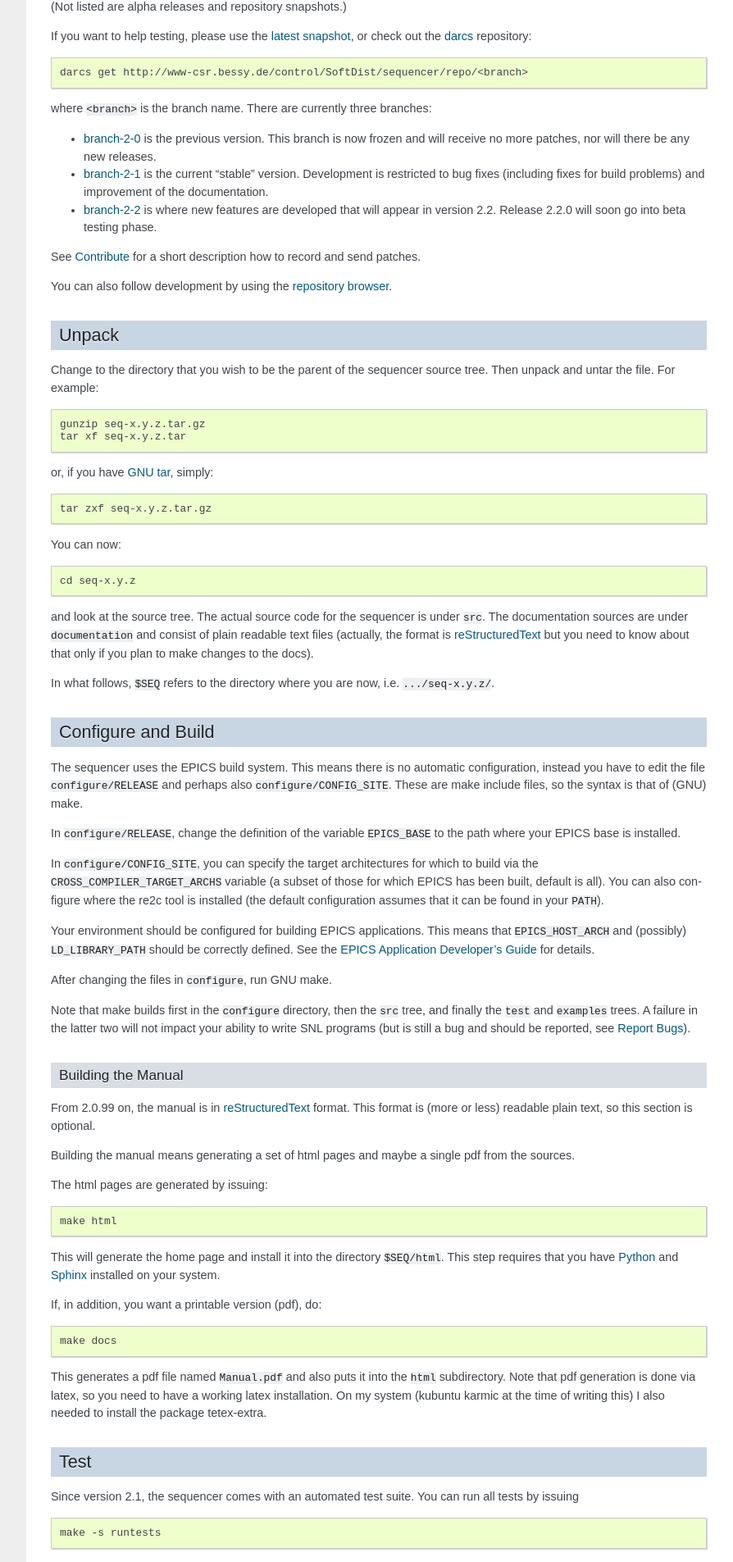
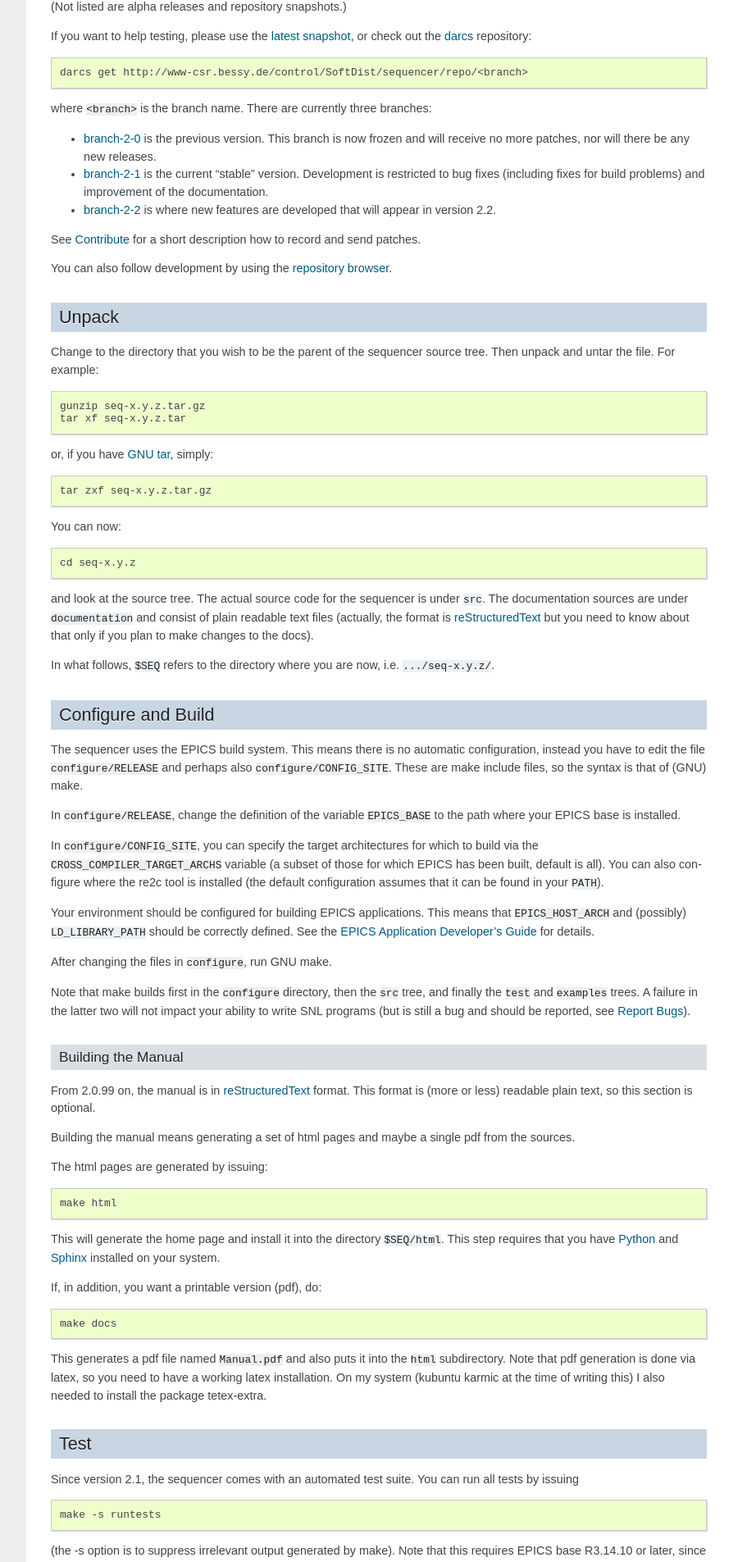
Before and after one commit to jeonghanlee/sequencer-2-2, a Sphinx documentation site: the page built from documentation/Installation.txt, in a window 1280 px wide. Shown: the part 1623-3528 px from the top of the page at 82% size, without its empty margins (352-1246 px from the left). Built offline with Sphinx 7.4.7, drawn with Linux system fonts in a browser that asks for light colours; some of the changed text lies outside the part shown.

Commit message:
docs: small change to Installation page

```diff
--- a/documentation/Installation.txt
+++ b/documentation/Installation.txt
@@ -102,7 +102,7 @@ where ``<branch>`` is the branch name. There are currently three branches:
   documentation.
 
 * `branch-2-2`_ is where new features are developed that will appear in
-  version 2.2. Release 2.2.0 will soon go into beta testing phase.
+  version 2.2.
 
 See `Contribute`_ for a short description how to record and send
 patches.
```
